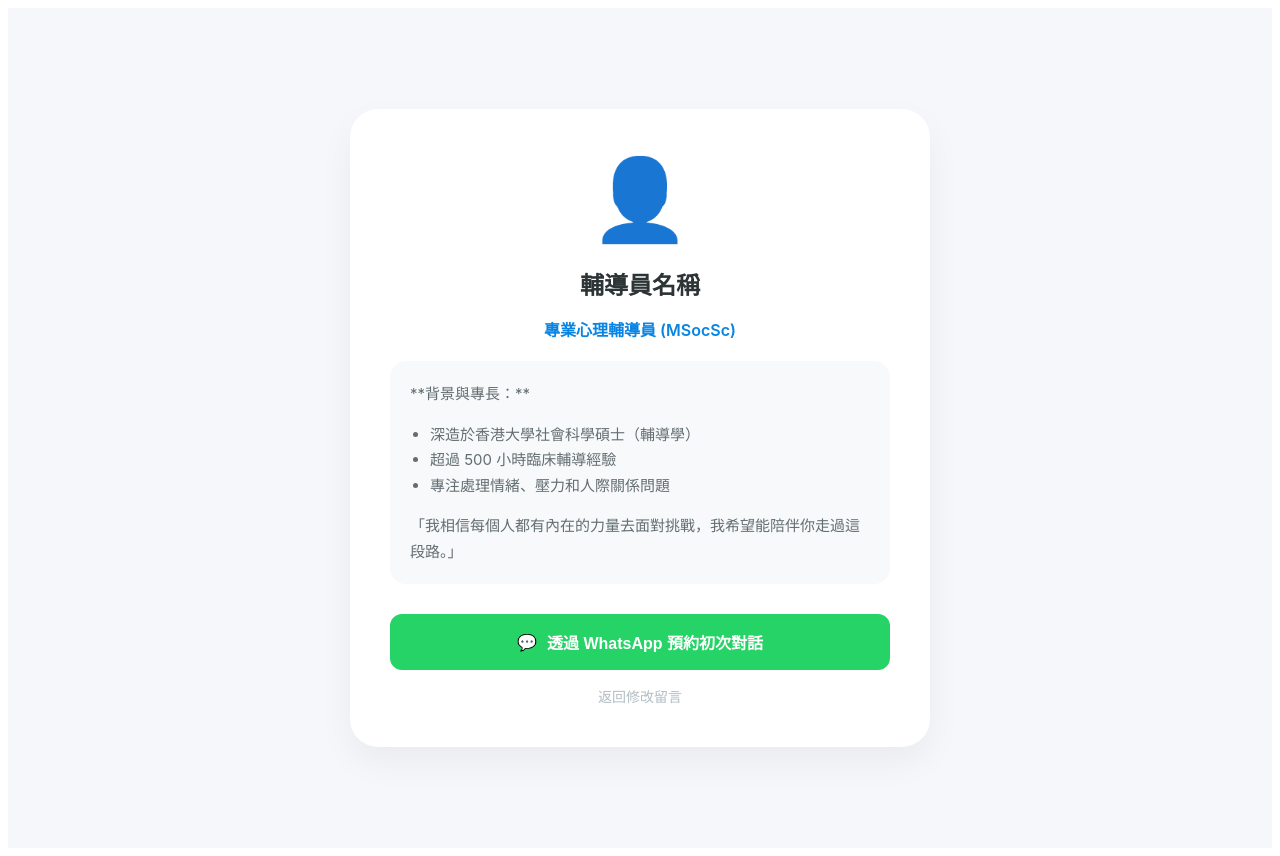
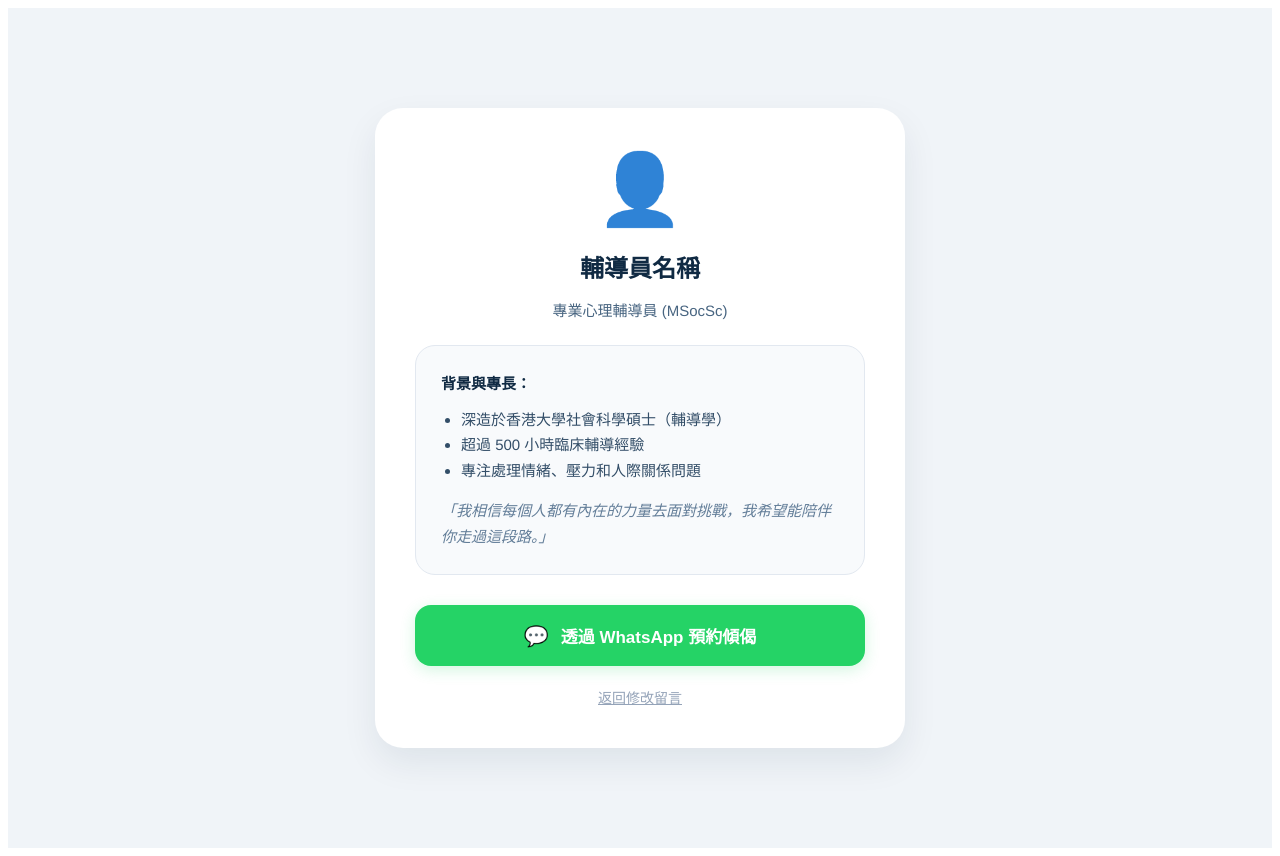
Before and after one commit to kitkitex/counselling-app, a Next.js app: page /bio in a window 1280 px wide. Built offline with nearby package versions, Linux system fonts and the light colour scheme.

Commit message:
Update bio.js

```diff
--- a/pages/bio.js
+++ b/pages/bio.js
@@ -2,41 +2,111 @@ import { useRouter } from 'next/router';
 
 export default function Bio() {
   const router = useRouter();
-  const { message } = router.query; // 接收來自上一頁的留言
+  // 同時接收來自上一頁的留言 (message) 和稱呼 (name)
+  const { message, name } = router.query;
 
-  const whatsappNumber = "85298844925"; // 👈 請改成輔導員真正的 WhatsApp 號碼
+  const whatsappNumber = "85298844925";
 
   const goToWhatsApp = () => {
-    // 將留言編碼並帶入 WhatsApp 連結
-    const encodedMsg = encodeURIComponent(`你好，我想預約諮詢。\n\n我的留言：\n${message || '（無留言）'}`);
+    // 構建包含稱呼的 WhatsApp 訊息
+    const welcomeText = `你好，我是 ${name || '一位朋友'}。\n\n我想預約諮詢，以下是我的留言：\n${message || '（無留言）'}`;
+    const encodedMsg = encodeURIComponent(welcomeText);
+
     window.location.href = `https://wa.me/${whatsappNumber}?text=${encodedMsg}`;
   };
 
   return (
-    <div style={{ minHeight: '100vh', backgroundColor: '#f5f7fa', display: 'flex', alignItems: 'center', justifyContent: 'center', padding: '20px', fontFamily: '-apple-system, sans-serif' }}>
-      <div style={{ backgroundColor: '#ffffff', maxWidth: '500px', width: '100%', borderRadius: '28px', boxShadow: '0 15px 35px rgba(0,0,0,0.05)', padding: '40px', textAlign: 'center' }}>
+    <div style={{
+      minHeight: '100vh',
+      backgroundColor: '#F0F4F8', // 統一灰藍背景
+      display: 'flex',
+      alignItems: 'center',
+      justifyContent: 'center',
+      padding: '20px',
+      fontFamily: '"PingFang HK", "Helvetica Neue", sans-serif'
+    }}>
+      <div style={{
+        backgroundColor: '#ffffff',
+        maxWidth: '450px',
+        width: '100%',
+        borderRadius: '28px',
+        boxShadow: '0 15px 35px rgba(16, 42, 67, 0.08)',
+        padding: '40px',
+        textAlign: 'center'
+      }}>
 
-        {/* 輔導員照片 (可用 Emoji 或圖片連結代替) */}
-        <div style={{ fontSize: '80px', marginBottom: '10px' }}>👤</div>
+        {/* 輔導員頭像 */}
+        <div style={{ fontSize: '70px', marginBottom: '15px', opacity: 0.9 }}>👤</div>
 
-        <h2 style={{ fontSize: '24px', fontWeight: '800', color: '#2d3436', marginBottom: '5px' }}>輔導員名稱</h2>
-        <p style={{ color: '#0984e3', fontWeight: '600', marginBottom: '20px' }}>專業心理輔導員 (MSocSc)</p>
+        <h2 style={{ fontSize: '24px', fontWeight: '600', color: '#102A43', marginBottom: '5px' }}>
+          輔導員名稱
+        </h2>
+        <p style={{ color: '#486581', fontWeight: '500', marginBottom: '25px', fontSize: '15px' }}>
+          專業心理輔導員 (MSocSc)
+        </p>
 
-        <div style={{ textAlign: 'left', backgroundColor: '#f8f9fa', padding: '20px', borderRadius: '16px', fontSize: '15px', color: '#636e72', lineHeight: '1.7', marginBottom: '30px' }}>
-          <p style={{ margin: '0 0 10px 0' }}>**背景與專長：**</p>
-          <ul style={{ paddingLeft: '20px' }}>
+        {/* 簡介區塊 */}
+        <div style={{
+          textAlign: 'left',
+          backgroundColor: '#F8FAFC',
+          padding: '25px',
+          borderRadius: '20px',
+          fontSize: '15px',
+          color: '#334E68',
+          lineHeight: '1.7',
+          marginBottom: '30px',
+          border: '1px solid #E2E8F0'
+        }}>
+          <p style={{ margin: '0 0 10px 0', fontWeight: '600', color: '#102A43' }}>背景與專長：</p>
+          <ul style={{ paddingLeft: '20px', margin: 0 }}>
             <li>深造於香港大學社會科學碩士（輔導學）</li>
             <li>超過 500 小時臨床輔導經驗</li>
             <li>專注處理情緒、壓力和人際關係問題</li>
           </ul>
-          <p style={{ margin: '15px 0 0 0' }}>「我相信每個人都有內在的力量去面對挑戰，我希望能陪伴你走過這段路。」</p>
+          <p style={{ margin: '15px 0 0 0', fontStyle: 'italic', color: '#627D98' }}>
+            「我相信每個人都有內在的力量去面對挑戰，我希望能陪伴你走過這段路。」
+          </p>
         </div>
 
-        <button onClick={goToWhatsApp} style={{ width: '100%', padding: '16px', backgroundColor: '#25D366', color: 'white', border: 'none', borderRadius: '12px', fontSize: '16px', fontWeight: 'bold', cursor: 'pointer', display: 'flex', alignItems: 'center', justifyContent: 'center', gap: '10px' }}>
-          <span>💬</span> 透過 WhatsApp 預約初次對話
+        {/* WhatsApp 按鈕 */}
+        <button
+          onClick={goToWhatsApp}
+          style={{
+            width: '100%',
+            padding: '18px',
+            backgroundColor: '#25D366',
+            color: 'white',
+            border: 'none',
+            borderRadius: '16px',
+            fontSize: '17px',
+            fontWeight: '600',
+            cursor: 'pointer',
+            display: 'flex',
+            alignItems: 'center',
+            justifyContent: 'center',
+            gap: '12px',
+            boxShadow: '0 4px 15px rgba(37, 211, 102, 0.2)',
+            transition: 'transform 0.2s'
+          }}
+          onMouseOver={(e) => e.currentTarget.style.transform = 'scale(1.02)'}
+          onMouseOut={(e) => e.currentTarget.style.transform = 'scale(1)'}
+        >
+          <span style={{ fontSize: '20px' }}>💬</span> 透過 WhatsApp 預約傾偈
         </button>
 
-        <button onClick={() => router.back()} style={{ marginTop: '15px', background: 'none', border: 'none', color: '#b2bec3', cursor: 'pointer', fontSize: '14px' }}>
+        {/* 返回按鈕 */}
+        <button
+          onClick={() => router.back()}
+          style={{
+            marginTop: '20px',
+            background: 'none',
+            border: 'none',
+            color: '#94A3B8',
+            cursor: 'pointer',
+            fontSize: '14px',
+            textDecoration: 'underline'
+          }}
+        >
           返回修改留言
         </button>
       </div>
```
